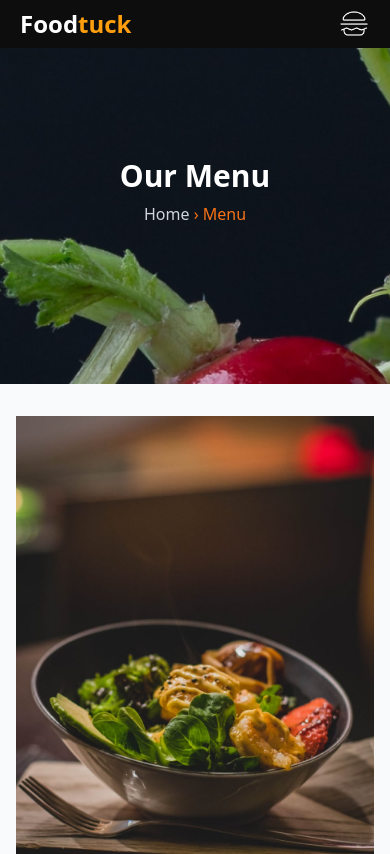
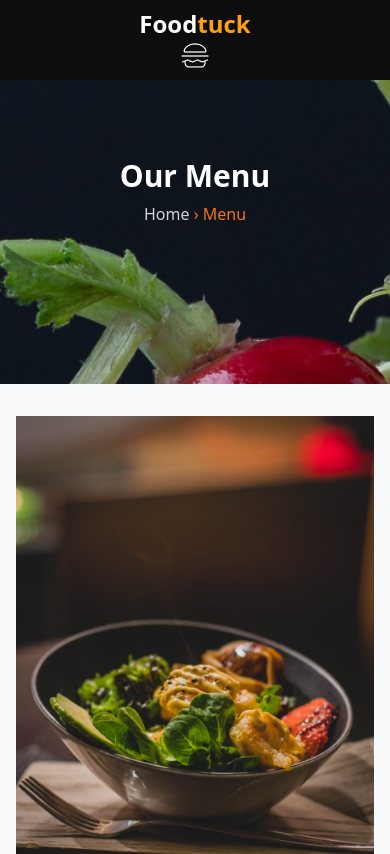
Before and after one commit to Roofan-Jlove/begin-newer-captone, a Next.js app: page /menu in a window 390 px wide. Shown: the top 854 px of the page. Built offline with nearby package versions, Linux system fonts and the light colour scheme.

Commit message:
response

```diff
--- a/src/components/Header.tsx
+++ b/src/components/Header.tsx
@@ -1,6 +1,5 @@
 'use client';
 
-import React, { useState } from 'react';
 import Link from "next/link";
 import Image from "next/image";
 import { Sheet, SheetContent, SheetHeader, SheetTrigger } from "@/components/ui/sheet";
--- a/src/components/Header2.tsx
+++ b/src/components/Header2.tsx
@@ -1,12 +1,10 @@
 'use client';
 
-import React, { useState } from 'react';
 import Link from "next/link";
 import Image from "next/image";
 import { Sheet, SheetContent, SheetHeader, SheetTrigger } from "@/components/ui/sheet";
 
-export default function Header() {
-  const [isMenuOpen, setMenuOpen] = useState(false);
+export default function Header2() {
   const menuItems = [
     { name: "Home", href: "/" },
     { name: "Menu", href: "/menu" },
@@ -19,15 +17,18 @@ export default function Header() {
 
   return (
     <header className="w-full bg-[#0D0D0D] fixed top-0 px-5 sm:px-6 lg:px-16 py-2 z-50">
-      <nav className="flex items-center justify-between">
-        {/* Logo */}
+
+
+      {/* Navigation Links and Icons */}
+      <nav className="flex flex-col lg:flex-row items-center justify-between">
+        {/* Logo on Top Line */}
+
         <Link
           href="/"
           className="text-[24px] sm:text-[24px] leading-[32px] font-bold text-white font-helvetica"
         >
           Food<span className="text-[#FF9F0D]">tuck</span>
         </Link>
-
         {/* Desktop Navigation Links */}
         <ul className="hidden lg:flex items-center gap-8">
           {menuItems.map((item) => (
@@ -42,8 +43,9 @@ export default function Header() {
           ))}
         </ul>
 
-        {/* Desktop Icons */}
-        <div className="hidden lg:flex items-center gap-4">
+        {/* Search and Icons */}
+        <div className="hidden lg:flex items-center gap-4 mt-2 lg:mt-0">
+          {/* Search Box */}
           <div className="relative w-64">
             <input
               type="text"
@@ -58,9 +60,11 @@ export default function Header() {
               className="absolute right-3 top-3"
             />
           </div>
+          {/* User Icon */}
           <Link href="/signIn" className="text-white hover:text-[#FF9F0D] transition-colors">
             <Image src="/homeimg/user.png" alt="user" width={24} height={24} />
           </Link>
+          {/* Shopping Cart Icon */}
           <Link href="/ShopingCart" className="text-white hover:text-[#FF9F0D] transition-colors">
             <Image src="/homeimg/tote.png" alt="cart" width={24} height={24} />
           </Link>
@@ -81,7 +85,6 @@ export default function Header() {
                     key={item.name}
                     href={item.href}
                     className="text-[18px] text-white font-medium hover:text-[#FF9F0D] transition-colors"
-                    onClick={() => setMenuOpen(false)}
                   >
                     {item.name}
                   </Link>
@@ -91,14 +94,12 @@ export default function Header() {
                 <Link
                   href="/signIn"
                   className="text-white hover:text-[#FF9F0D] transition-colors"
-                  onClick={() => setMenuOpen(false)}
                 >
                   <Image src="/homeimg/user.png" alt="user" width={24} height={24} />
                 </Link>
                 <Link
                   href="/ShopingCart"
                   className="text-white hover:text-[#FF9F0D] transition-colors"
-                  onClick={() => setMenuOpen(false)}
                 >
                   <Image src="/homeimg/tote.png" alt="cart" width={24} height={24} />
                 </Link>
```
